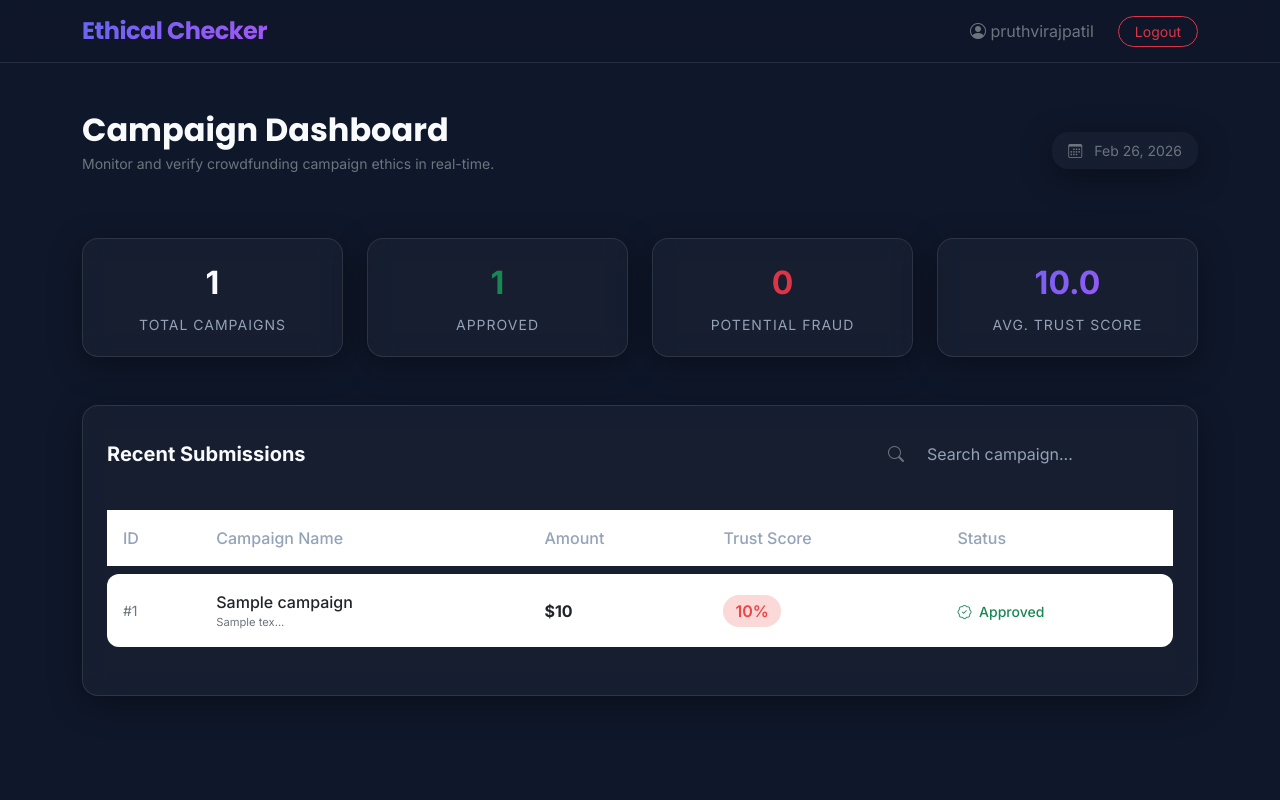
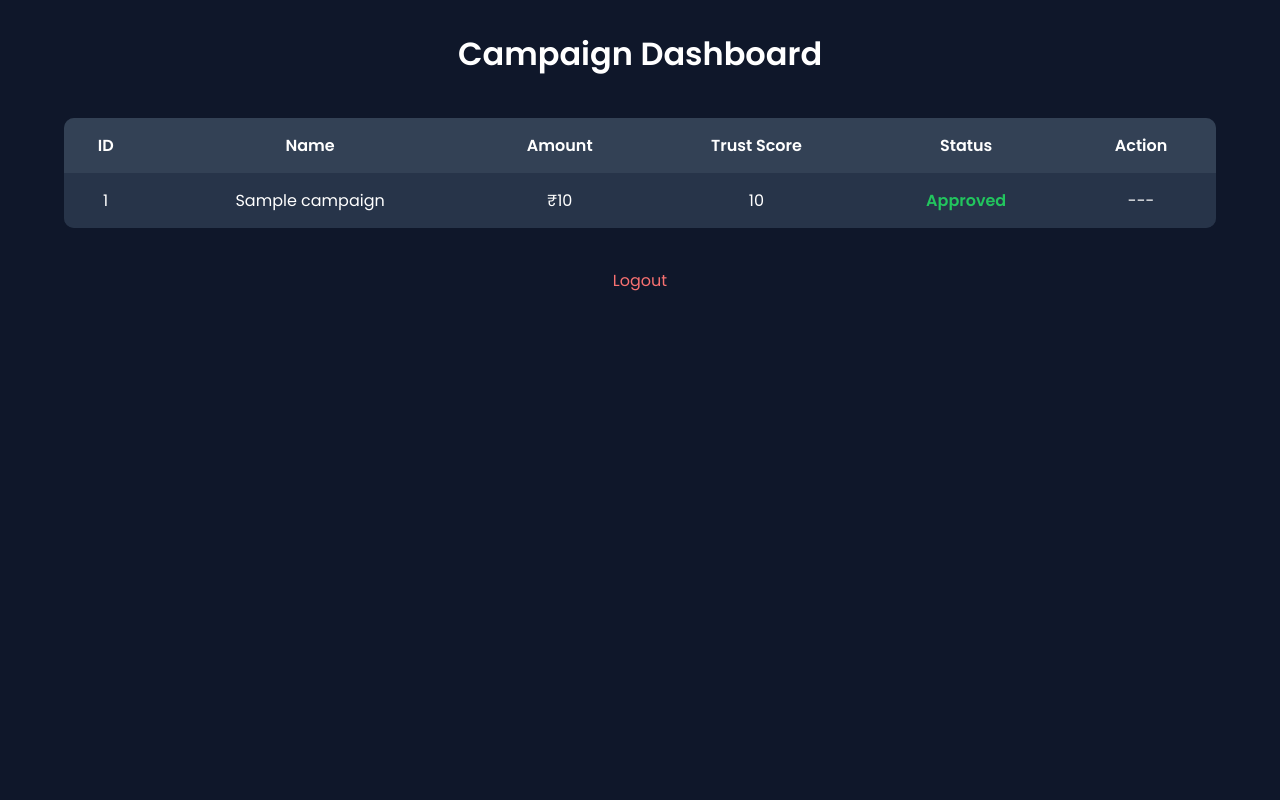
Before and after one commit to shrreeeram/ethical-crowdfunding-checker, a Flask app: page /admin in a window 1280 px wide. Run offline with Flask 3, Linux system fonts and the light colour scheme; a user stored in the database is signed in; tables that the repository leaves empty hold one stand-in row (values such as "Sample post").

```diff
--- a/app.py
+++ b/app.py
@@ -20,8 +20,9 @@ bcrypt = Bcrypt(app)
 
 class User(db.Model, UserMixin):
     id = db.Column(db.Integer, primary_key=True)
-    username = db.Column(db.String(20), unique=True, nullable=False)
-    password = db.Column(db.String(100), nullable=False)
+    username = db.Column(db.String(50), unique=True, nullable=False)
+    password = db.Column(db.String(200), nullable=False)
+
 
 class Campaign(db.Model):
     id = db.Column(db.Integer, primary_key=True)
@@ -30,9 +31,10 @@ class Campaign(db.Model):
     amount = db.Column(db.Integer, nullable=False)
     address = db.Column(db.String(200), nullable=False)
     trust_score = db.Column(db.Integer)
-    status = db.Column(db.String(20))
+    status = db.Column(db.String(20), default="Pending")   # ✅ Default Pending
 
-# ------------------ CREATE TABLES (IMPORTANT FIX) ------------------
+
+# ------------------ CREATE TABLES + ADMIN ------------------
 
 with app.app_context():
     db.create_all()
@@ -44,11 +46,13 @@ with app.app_context():
         db.session.add(admin)
         db.session.commit()
 
+
 # ------------------ LOGIN MANAGER ------------------
 
 @login_manager.user_loader
 def load_user(user_id):
     return User.query.get(int(user_id))
+
 
 # ------------------ TRUST SCORE ------------------
 
@@ -69,11 +73,13 @@ def calculate_trust_score(amount, address, description):
 
     return max(score, 0)
 
+
 # ------------------ ROUTES ------------------
 
 @app.route("/")
 def home():
     return render_template("index.html")
+
 
 @app.route("/submit", methods=["POST"])
 def submit():
@@ -83,15 +89,14 @@ def submit():
     address = request.form["address"]
 
     trust_score = calculate_trust_score(amount, address, description)
-    status = "Approved" if trust_score >= 70 else "Potential Fraud"
 
     new_campaign = Campaign(
         name=name,
         description=description,
         amount=amount,
         address=address,
-        trust_score=trust_score,
-        status=status
+        trust_score=trust_score
+        # ❌ status removed → auto Pending
     )
 
     db.session.add(new_campaign)
@@ -99,11 +104,33 @@ def submit():
 
     return redirect(url_for("home"))
 
+
 @app.route("/admin")
 @login_required
 def admin():
     campaigns = Campaign.query.all()
     return render_template("admin.html", campaigns=campaigns)
+
+
+# ✅ Manual Approve Route
+@app.route("/approve/<int:id>")
+@login_required
+def approve(id):
+    campaign = Campaign.query.get_or_404(id)
+    campaign.status = "Approved"
+    db.session.commit()
+    return redirect(url_for("admin"))
+
+
+# ✅ Manual Reject Route
+@app.route("/reject/<int:id>")
+@login_required
+def reject(id):
+    campaign = Campaign.query.get_or_404(id)
+    campaign.status = "Rejected"
+    db.session.commit()
+    return redirect(url_for("admin"))
+
 
 @app.route("/login", methods=["GET", "POST"])
 def login():
@@ -119,13 +146,15 @@ def login():
 
     return render_template("login.html")
 
+
 @app.route("/logout")
 @login_required
 def logout():
     logout_user()
     return redirect(url_for("home"))
 
+
 # ------------------ RUN ------------------
 
 if __name__ == "__main__":
-    app.run(debug=True)
+    app.run()
--- a/templates/admin.html
+++ b/templates/admin.html
@@ -1,164 +1,141 @@
 <!DOCTYPE html>
-<html lang="en">
+<html>
 
 <head>
-    <meta charset="UTF-8">
-    <meta name="viewport" content="width=device-width, initial-scale=1.0">
-    <title>Admin Dashboard | Ethical Crowdfunding Checker</title>
-    <!-- Bootstrap 5 CSS -->
-    <link href="https://cdn.jsdelivr.net/npm/bootstrap@5.3.0/dist/css/bootstrap.min.css" rel="stylesheet">
-    <!-- Bootstrap Icons -->
-    <link rel="stylesheet" href="https://cdn.jsdelivr.net/npm/bootstrap-icons@1.11.1/font/bootstrap-icons.css">
-    <!-- Custom CSS -->
-    <link rel="stylesheet" href="{{ url_for('static', filename='css/style.css') }}">
+    <title>Admin Dashboard</title>
+    <link href="https://fonts.googleapis.com/css2?family=Poppins:wght@300;400;600&display=swap" rel="stylesheet">
+    <style>
+        body {
+            font-family: 'Poppins', sans-serif;
+            background: #0f172a;
+            color: white;
+            margin: 0;
+            padding: 0;
+        }
+
+        h1 {
+            text-align: center;
+            margin-top: 30px;
+        }
+
+        table {
+            width: 90%;
+            margin: 40px auto;
+            border-collapse: collapse;
+            background: #1e293b;
+            border-radius: 10px;
+            overflow: hidden;
+        }
+
+        th,
+        td {
+            padding: 15px;
+            text-align: center;
+        }
+
+        th {
+            background: #334155;
+        }
+
+        tr:nth-child(even) {
+            background: #273449;
+        }
+
+        .approved {
+            color: #22c55e;
+            font-weight: bold;
+        }
+
+        .rejected {
+            color: #ef4444;
+            font-weight: bold;
+        }
+
+        .pending {
+            color: #f59e0b;
+            font-weight: bold;
+        }
+
+        .btn {
+            padding: 6px 12px;
+            border: none;
+            border-radius: 6px;
+            cursor: pointer;
+            font-size: 14px;
+            text-decoration: none;
+        }
+
+        .approve-btn {
+            background: #22c55e;
+            color: white;
+        }
+
+        .reject-btn {
+            background: #ef4444;
+            color: white;
+        }
+
+        .logout {
+            display: block;
+            text-align: center;
+            margin-bottom: 30px;
+        }
+
+        .logout a {
+            color: #f87171;
+            text-decoration: none;
+        }
+    </style>
 </head>
 
 <body>
 
-    <!-- Navbar -->
-    <nav class="navbar navbar-expand-lg sticky-top">
-        <div class="container">
-            <a class="navbar-brand text-gradient" href="#">Ethical Checker</a>
-            <button class="navbar-toggler" type="button" data-bs-toggle="collapse" data-bs-target="#navbarNav">
-                <span class="navbar-toggler-icon"></span>
-            </button>
-            <div class="collapse navbar-collapse" id="navbarNav">
-                <ul class="navbar-nav ms-auto align-items-center">
-                    <li class="nav-item">
-                        <span class="nav-link text-secondary me-3 small">
-                            <i class="bi bi-person-circle"></i> {{ current_user.username }}
-                        </span>
-                    </li>
-                    <li class="nav-item">
-                        <a class="btn btn-outline-danger btn-sm px-3 rounded-pill" href="/logout">Logout</a>
-                    </li>
-                </ul>
-            </div>
-        </div>
-    </nav>
+    <h1>Campaign Dashboard</h1>
 
-    <div class="container py-5">
-
-        <div class="d-flex justify-content-between align-items-center mb-5">
-            <div>
-                <h2 class="fw-bold mb-1">Campaign Dashboard</h2>
-                <p class="text-secondary small">Monitor and verify crowdfunding campaign ethics in real-time.</p>
-            </div>
-            <div class="d-none d-md-block">
-                <button class="glass-card p-2 px-3 border-0 text-secondary small">
-                    <i class="bi bi-calendar3 me-2"></i> Feb 26, 2026
-                </button>
-            </div>
-        </div>
-
-        <!-- Stats Cards -->
-        {% set total = campaigns|length %}
-        {% set approved = namespace(count=0) %}
-        {% set fraud = namespace(count=0) %}
-        {% set total_score = namespace(val=0) %}
-
-        {% for campaign in campaigns %}
-        {% if campaign.status == 'Approved' %}
-        {% set approved.count = approved.count + 1 %}
-        {% else %}
-        {% set fraud.count = fraud.count + 1 %}
-        {% endif %}
-        {% set total_score.val = total_score.val + campaign.trust_score %}
-        {% endfor %}
-
-        {% set avg_score = (total_score.val / total)|round(1) if total > 0 else 0 %}
-
-        <div class="row g-4 mb-5">
-            <div class="col-md-3">
-                <div class="glass-card stats-card">
-                    <span class="value">{{ total }}</span>
-                    <span class="label">Total Campaigns</span>
-                </div>
-            </div>
-            <div class="col-md-3">
-                <div class="glass-card stats-card">
-                    <span class="value text-success">{{ approved.count }}</span>
-                    <span class="label">Approved</span>
-                </div>
-            </div>
-            <div class="col-md-3">
-                <div class="glass-card stats-card">
-                    <span class="value text-danger">{{ fraud.count }}</span>
-                    <span class="label">Potential Fraud</span>
-                </div>
-            </div>
-            <div class="col-md-3">
-                <div class="glass-card stats-card">
-                    <span class="value text-gradient">{{ avg_score }}</span>
-                    <span class="label">Avg. Trust Score</span>
-                </div>
-            </div>
-        </div>
-
-        <!-- Table Section -->
-        <div class="glass-card p-4 animate-fade-in" style="animation-delay: 0.1s;">
-            <div class="d-flex justify-content-between align-items-center mb-4">
-                <h5 class="fw-bold mb-0">Recent Submissions</h5>
-                <div class="input-group w-auto">
-                    <span class="input-group-text bg-transparent border-0 text-secondary">
-                        <i class="bi bi-search"></i>
-                    </span>
-                    <input type="text" class="form-control border-0 bg-transparent small"
-                        placeholder="Search campaign...">
-                </div>
-            </div>
-
-            <div class="table-responsive">
-                <table class="table custom-table">
-                    <thead>
+    <table>
         <tr>
             <th>ID</th>
-                            <th>Campaign Name</th>
+            <th>Name</th>
             <th>Amount</th>
             <th>Trust Score</th>
             <th>Status</th>
+            <th>Action</th>
         </tr>
-                    </thead>
-                    <tbody>
+
         {% for campaign in campaigns %}
-                        <tr class="align-middle">
-                            <td class="text-secondary small">#{{ campaign.id }}</td>
+        <tr>
+            <td>{{ campaign.id }}</td>
+            <td>{{ campaign.name }}</td>
+            <td>₹{{ campaign.amount }}</td>
+            <td>{{ campaign.trust_score }}</td>
+
             <td>
-                                <div class="fw-medium">{{ campaign.name }}</div>
-                                <div class="text-secondary ultra-small" style="font-size: 0.7rem;">{{
-                                    campaign.address[:10] }}...</div>
+                {% if campaign.status == "Approved" %}
+                <span class="approved">Approved</span>
+                {% elif campaign.status == "Rejected" %}
+                <span class="rejected">Rejected</span>
+                {% else %}
+                <span class="pending">Pending</span>
+                {% endif %}
             </td>
-                            <td class="fw-bold">${{ "{:,.0f}".format(campaign.amount) }}</td>
+
             <td>
-                                <span
-                                    class="badge-score {% if campaign.trust_score >= 70 %}high{% else %}low{% endif %}">
-                                    {{ campaign.trust_score }}%
-                                </span>
-                            </td>
-                            <td>
-                                <span
-                                    class="small {% if campaign.status == 'Approved' %}text-success{% else %}text-danger{% endif %} fw-medium">
-                                    <i
-                                        class="bi {% if campaign.status == 'Approved' %}bi-patch-check{% else %}bi-exclamation-triangle{% endif %} me-1"></i>
-                                    {{ campaign.status }}
-                                </span>
+                {% if campaign.status == "Pending" %}
+                <a href="{{ url_for('approve', id=campaign.id) }}" class="btn approve-btn">Approve</a>
+                <a href="{{ url_for('reject', id=campaign.id) }}" class="btn reject-btn">Reject</a>
+                {% else %}
+                ---
+                {% endif %}
             </td>
         </tr>
         {% endfor %}
-                        {% if total == 0 %}
-                        <tr>
-                            <td colspan="5" class="text-center py-5 text-secondary">No campaigns found.</td>
-                        </tr>
-                        {% endif %}
-                    </tbody>
+
     </table>
-            </div>
+
+    <div class="logout">
+        <a href="{{ url_for('logout') }}">Logout</a>
     </div>
 
-    </div>
-
-    <!-- Bootstrap 5 JS -->
-    <script src="https://cdn.jsdelivr.net/npm/bootstrap@5.3.0/dist/js/bootstrap.bundle.min.js"></script>
 </body>
 
 </html>
```
Lines whose indentation alone changed are shown as unchanged.
